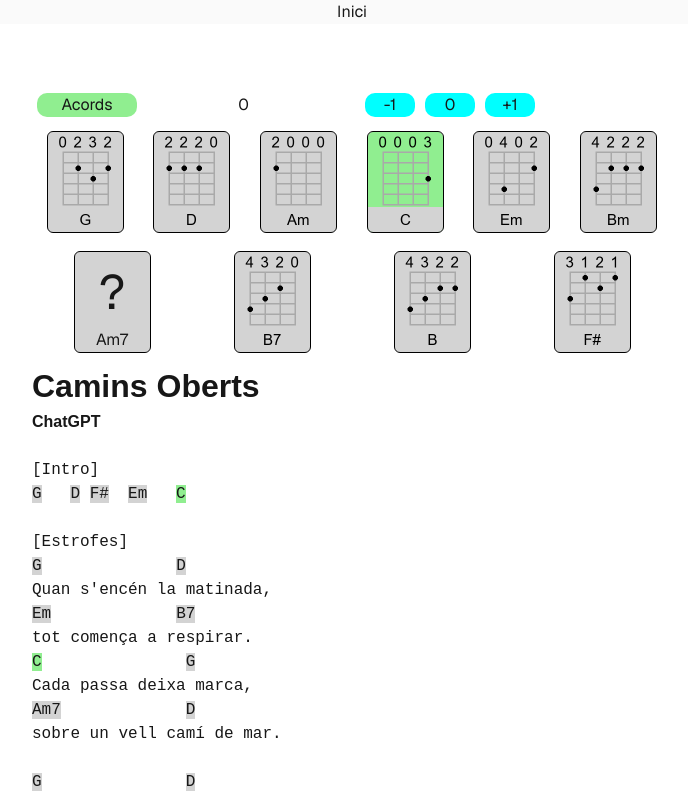
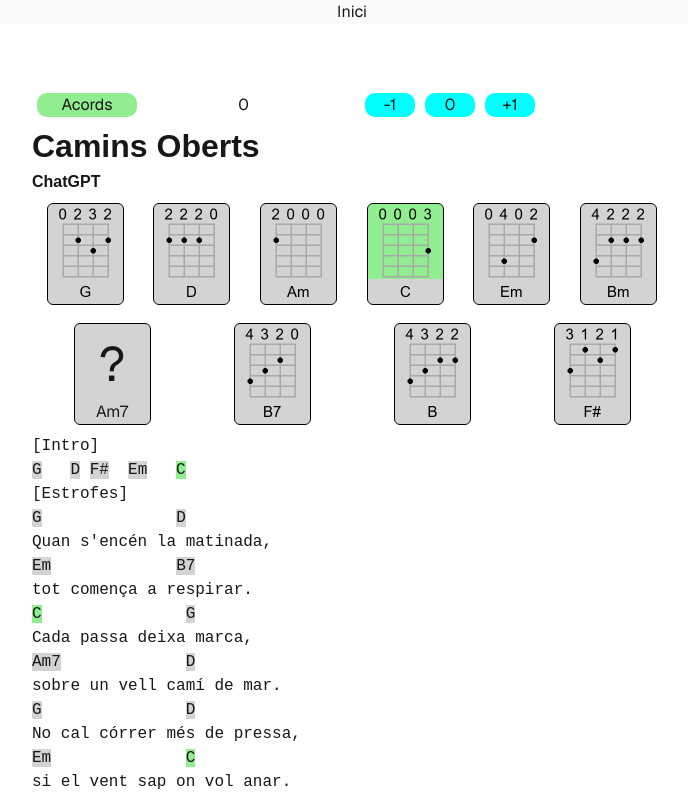
Before and after one commit to jma25l/ajudant-musical, a Next.js app: page /visor/caminsOberts in a window 1280 px wide. Shown: the top 795 px of the page, without its empty margins (288-976 px from the left). Built offline with nearby package versions, Linux system fonts and the light colour scheme.

Commit message:
Poder moure els esquemes dels acords

```diff
--- a/components/acords.tsx
+++ b/components/acords.tsx
@@ -8,6 +8,7 @@ import { FitxaAcord } from "./fitxaAcord";
 import Link from "next/link";
 import { useAccioTeclat } from "@/hooks/keyHandler";
 import { BlocRenderAcords, parseja } from "@/lib/parser";
+import { Capçalera } from "./capçalera";
 
 interface AcordsProps {
   nom: string;
@@ -18,7 +19,7 @@ interface AcordsProps {
 export default function AcordsCanco(props: AcordsProps) {
   const { coneguts } = props;
 
-  const lletra: BlocRenderAcords[] = parseja(props.lletra.split("\n"));
+  const {sortida:lletra, capçalera} = parseja(props.lletra.split("\n"));
   const [transposicio, setTransposicio] = useState<number>(0);
   const [nomesLletra, setNomesLletra] = useState<boolean>(false);
   const [llista, setLlista] = useState<string[]>([]);
@@ -100,7 +101,8 @@ export default function AcordsCanco(props: AcordsProps) {
           </button>
         </div>
       </div>
-      <div
+      {!capçalera?
+      <><div
         className="flex-wrap"
         style={{
           justifyContent: "space-around",
@@ -116,7 +118,9 @@ export default function AcordsCanco(props: AcordsProps) {
           />
         ))}
       </div>
-      <div
+      </>
+      :<></>}
+<div
         className="popup"
         style={{
           display: visiblePopup ? "block" : "none",
@@ -134,7 +138,6 @@ export default function AcordsCanco(props: AcordsProps) {
           transposa={transposicio}
         />
       </div>
-
       <div className="acords">
         {lletra?.map((x, i) => (
           <BlocAcords
@@ -145,6 +148,9 @@ export default function AcordsCanco(props: AcordsProps) {
             setVisiblePopup={defvisiblePopup}
             checkLlista={checkAddLista}
             nomesLletra={nomesLletra}
+            llista={llista}
+            visiblePopup={visiblePopup}
+            visiblePopupPos={visiblePopupPos}
           />
         ))}
       </div>
@@ -159,6 +165,9 @@ interface BlocAcordsProps {
   checkLlista: { (ac: string): void };
   nomesLletra: boolean;
   setVisiblePopup: { (str: string | null, visiblePopupPos: DOMRect): void };
+  llista:string[];
+  visiblePopup:string|null;
+  visiblePopupPos:DOMRect|null;
 }
 function BlocAcords(props: BlocAcordsProps) {
   const { continguts, transposicio, nomesLletra } = props;
@@ -208,11 +217,20 @@ function BlocAcords(props: BlocAcordsProps) {
                 setVisiblePopup={props.setVisiblePopup}
                 checkLlista={props.checkLlista}
                 nomesLletra={props.nomesLletra}
+                llista={props.llista}
+                visiblePopup={props.visiblePopup}
+                visiblePopupPos={props.visiblePopupPos}
+
               />
             );
           })}
         </div>
       );
+    case "capçalera":
+      return (
+        <Capçalera llista={props.llista} transposicio={props.transposicio} coneguts={props.coneguts} nomesLletra={props.nomesLletra} visiblePopup={props.visiblePopup}
+        visiblePopupPos={props.visiblePopupPos}/>
+      )
   }
 }
 
--- /dev/null
+++ b/components/capçalera.tsx
@@ -0,0 +1,61 @@
+import { AcordsDBList } from "@/lib/tipus";
+import { FitxaAcord } from "./fitxaAcord"
+
+interface CapçaleraProps {
+    nomesLletra:boolean;
+    transposicio:number;
+    llista:string[];
+    coneguts: AcordsDBList;
+    visiblePopup:string|null;
+    visiblePopupPos:DOMRect|null;
+
+
+}
+
+export function Capçalera(props:CapçaleraProps){
+    const {
+        nomesLletra,
+        transposicio,
+        llista,
+        coneguts,
+        visiblePopup,
+        visiblePopupPos
+    } = props;
+
+return <>
+      <div
+        className="flex-wrap"
+        style={{
+          justifyContent: "space-around",
+          display: nomesLletra ? "none" : "flex",
+        }}
+      >
+        {llista?.map((x) => (
+          <FitxaAcord
+            acord={x}
+            key={x}
+            coneguts={coneguts}
+            transposa={transposicio}
+          />
+        ))}
+      </div>
+      <div
+        className="popup"
+        style={{
+          display: visiblePopup ? "block" : "none",
+          position: "fixed",
+          left:
+            (visiblePopupPos?.x || 0) +
+            5 +
+            (2 * (visiblePopupPos?.width || 0)) / 3,
+          top: (visiblePopupPos?.y || 0) - 10,
+        }}
+      >
+        <FitxaAcord
+          acord={visiblePopup || ""}
+          coneguts={coneguts}
+          transposa={transposicio}
+        />
+      </div>
+      </>
+}
--- a/lib/parser.tsx
+++ b/lib/parser.tsx
@@ -1,7 +1,7 @@
 import { testAcords } from "./regex";
 
 type tipusBloc =
-  "lletra" | "acords" | "titol" | "sotstitol" | "link" | "encaixat";
+  "lletra" | "acords" | "titol" | "sotstitol" | "link" | "encaixat" | "buida" | "capçalera";
 export interface BlocRenderAcords {
   tipus: tipusBloc;
   continguts?: string;
@@ -10,6 +10,7 @@ export interface BlocRenderAcords {
 }
 
 export function parseja(continguts: string[]) {
+  let capçalera = false;
   let sortida: BlocRenderAcords[] = [];
   let currentBloc: BlocRenderAcords[] = [];
   let intro = true;
@@ -20,7 +21,11 @@ export function parseja(continguts: string[]) {
     if (bloc) linea = linea.substring(1);
 
     let tipus: tipusBloc | undefined = undefined;
-    if (linea.startsWith("##")) tipus = "sotstitol";
+    if (linea.length == 0) tipus = "buida";
+    else if (linea === "<#>") {
+      tipus = "capçalera";
+      capçalera = true;
+    } else if (linea.startsWith("##")) tipus = "sotstitol";
     else if (linea.startsWith("#")) tipus = "titol";
     else if (linea.startsWith("https://")) tipus = "link";
     else if (sonAcords(linea)) tipus = "acords";
@@ -46,7 +51,7 @@ export function parseja(continguts: string[]) {
     }
   }
 
-  return sortida;
+  return {sortida, capçalera};
 }
 
 function sonAcords(linea: string): boolean {
```
Also changed, not shown: data/caminsOberts.md (+1 -1 lines).
